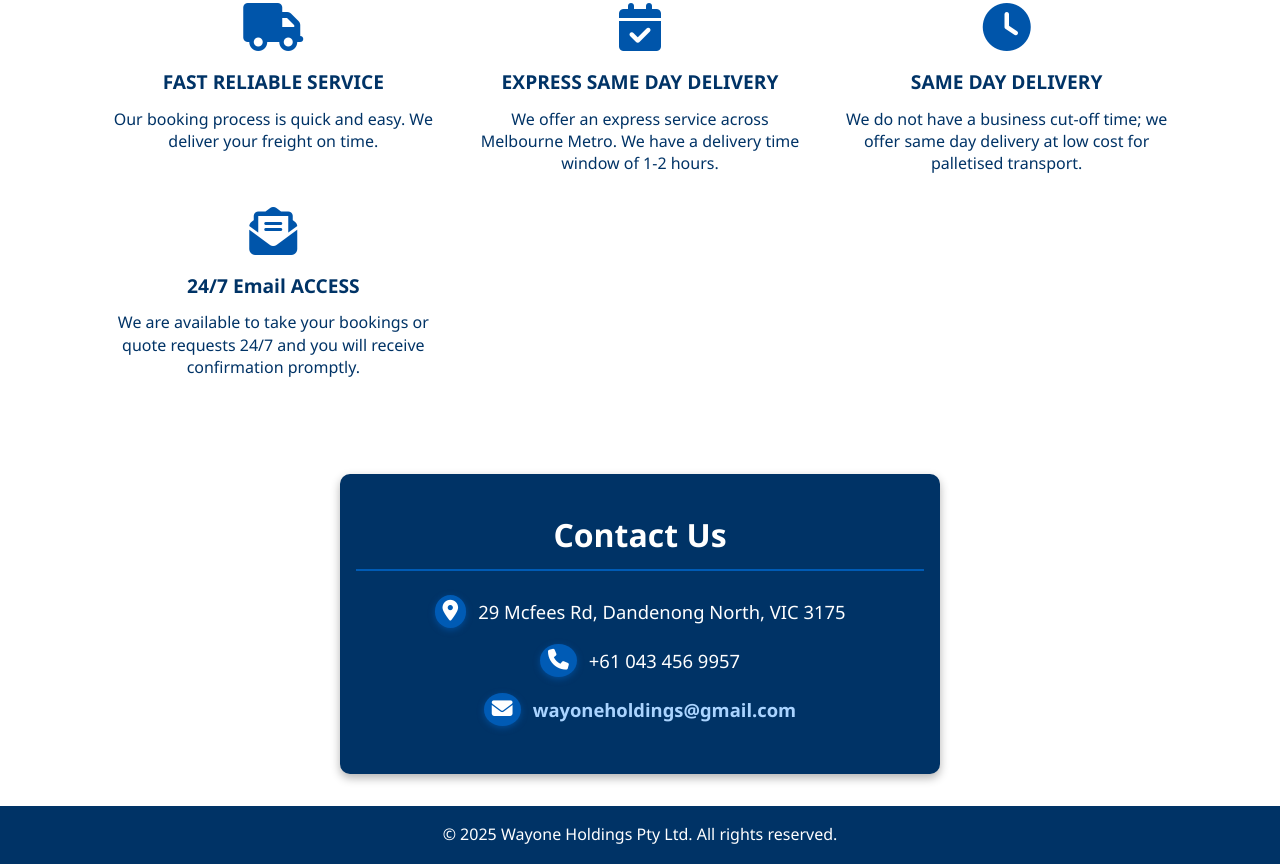
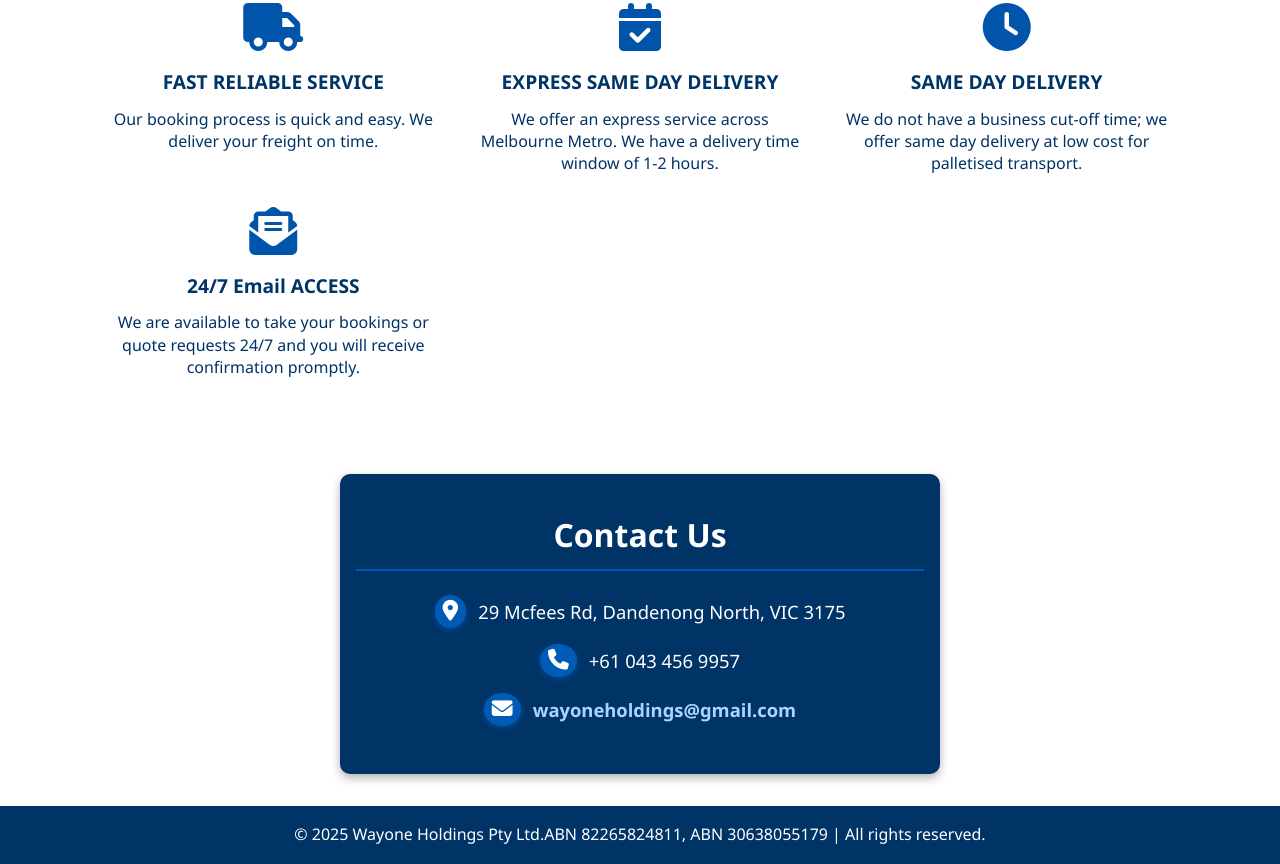
Before and after one commit to pirus-01/Wayone-Holdings-Pty-Ltd, a plain HTML site: page index.html in a window 1280 px wide. Shown: the part 3087-3951 px from the top of the page. Drawn offline with Linux system fonts and the light colour scheme.

Commit message:
Update index.html
New change

```diff
--- a/index.html
+++ b/index.html
@@ -3,7 +3,7 @@
 <head>
   <meta charset="UTF-8" />
   <meta name="viewport" content="width=device-width, initial-scale=1" />
-  <title>Wayone Holdings Pty Ltd</title>
+  <title>Wayone Holdings Pty Ltd.ABN 82265824811, ABN 30638055179</title>
 
   <!-- Font Awesome CDN for icons -->
   <link
@@ -155,7 +155,7 @@
   <!-- Footer -->
   <footer class="footer">
     <div class="container">
-      <p>&copy; 2025 Wayone Holdings Pty Ltd. All rights reserved.</p>
+      <p>&copy; 2025 Wayone Holdings Pty Ltd.ABN 82265824811, ABN 30638055179 | All rights reserved.</p>
     </div>
   </footer>
 
```
